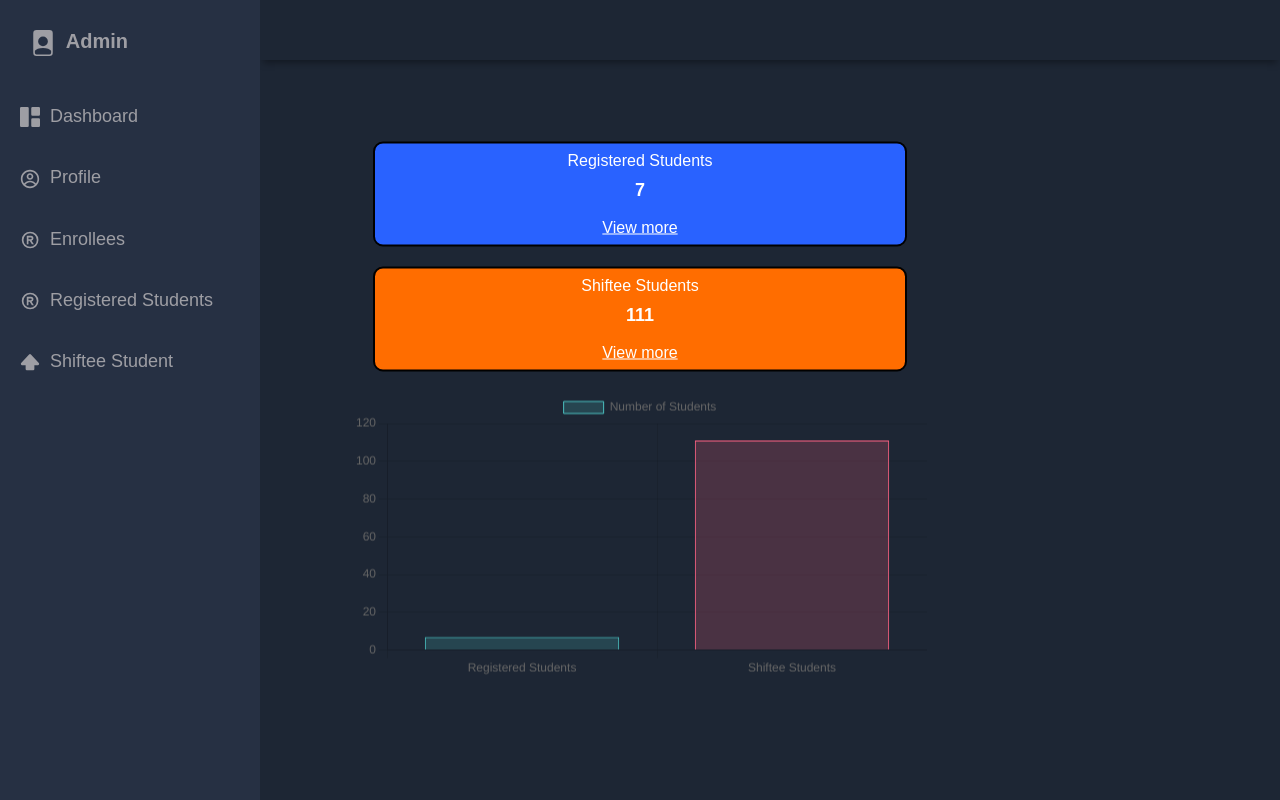
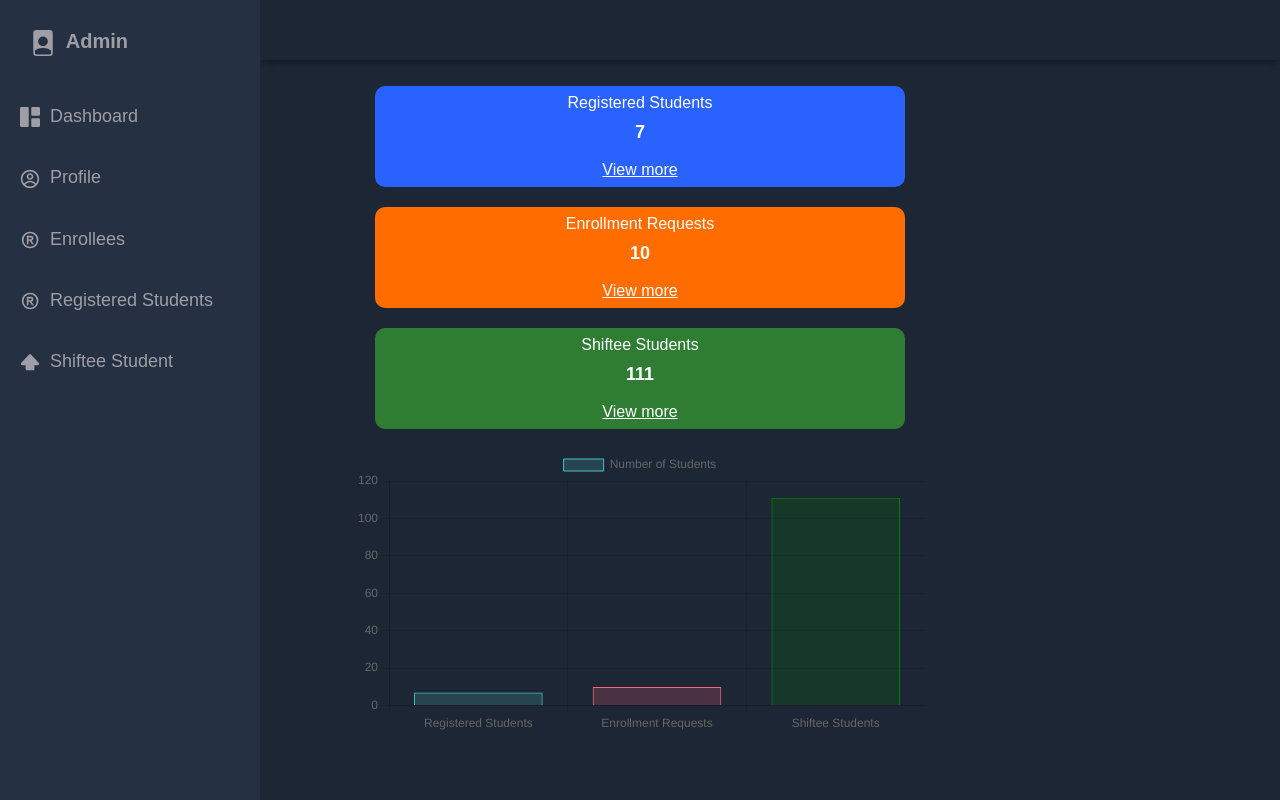
Before and after one commit to AlLeonardBallesteros/mern, a React (Create React App) app: page /admin-dashboard/dashboard in a window 1280 px wide. Built offline with nearby package versions, Linux system fonts and the light colour scheme.

Commit message:
update nanaman ulit nang ulit HAHAHHA

```diff
--- a/src/components/dashboard/admindashboard/Dashboard.jsx
+++ b/src/components/dashboard/admindashboard/Dashboard.jsx
@@ -6,6 +6,7 @@ import './admindashboardcss/Dashboard.css';
 class Dashboard extends Component {
   state = {
     registeredStudents: 7,
+    enrollmentRequests: 10,
     shifteeStudents: 111,
   };
 
@@ -21,21 +22,24 @@ class Dashboard extends Component {
     new Chart(chartCanvas, {
       type: "bar",
       data: {
-        labels: ["Registered Students", "Shiftee Students"],
+        labels: ["Registered Students", "Enrollment Requests", "Shiftee Students"],
         datasets: [
           {
             label: "Number of Students",
             data: [
               this.state.registeredStudents,
+              this.state.enrollmentRequests,
               this.state.shifteeStudents,
             ],
             backgroundColor: [
               "rgba(75, 192, 192, 0.2)",
               "rgba(255, 99, 132, 0.2)",
+              "rgba(0, 128, 0, 0.2)",
             ],
             borderColor: [
               "rgba(75, 192, 192, 1)",
               "rgba(255, 99, 132, 1)",
+              "rgb(0, 128, 0, 1 )",
             ],
             borderWidth: 1,
           },
@@ -43,16 +47,13 @@ class Dashboard extends Component {
       },
       options: {
         scales: {
-          yAxes: [
-            {
-              ticks: {
-                beginAtZero: true,
-              },
-            },
-          ],
+          y: {
+            beginAtZero: true,
+          },
         },
       },
-    });
+      },
+    );
   }
 
   render() {
@@ -62,6 +63,11 @@ class Dashboard extends Component {
           <Card.Title>Registered Students</Card.Title>
           <p>{this.state.registeredStudents}</p>
           <Button href="/admin-dashboard/registered-student">View more</Button>
+        </Card>
+        <Card className="dashboard-card">
+          <Card.Title>Enrollment Requests</Card.Title>
+          <p>{this.state.enrollmentRequests}</p>
+          <Button href="/admin-dashboard/enrollees">View more</Button>
         </Card>
         <Card className="dashboard-card">
           <Card.Title>Shiftee Students</Card.Title>
--- a/src/components/dashboard/admindashboard/admindashboardcss/Dashboard.css
+++ b/src/components/dashboard/admindashboard/admindashboardcss/Dashboard.css
@@ -12,8 +12,6 @@
     margin: 20px;
     text-align: center;
     border-radius: 10px;
-    border: 2px solid black;
-    background-color: #283866;
   }
   .card a,
   .dashboard-card .card-title,
```
Also changed, not shown: src/components/dashboard/admindashboard/Enrollees.jsx (line endings or trailing spaces).
